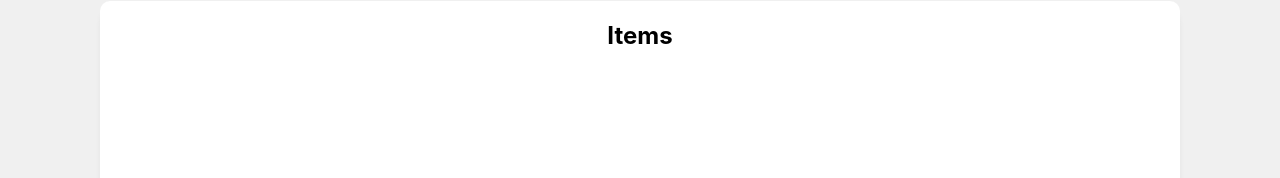
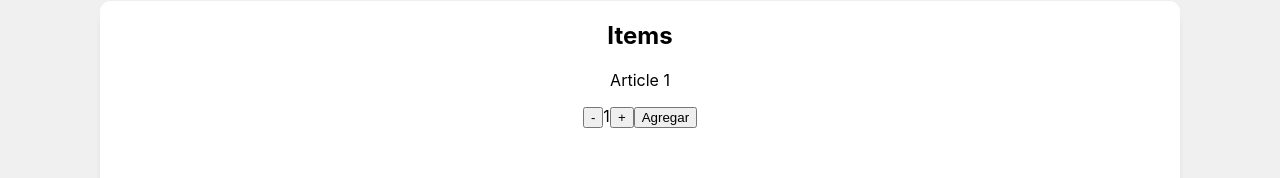
Before and after one commit to davidcuellard/reactjs-ecommerce, a React (Create React App) app: page / in a window 1280 px wide. Shown: the part 319-497 px from the top of the page. Built offline with nearby package versions, Linux system fonts and the light colour scheme.

Commit message:
desafío 4

```diff
--- /dev/null
+++ b/src/components/ItemCount.js
@@ -0,0 +1,31 @@
+import React from 'react'
+import { useState } from 'react'
+
+function ItemCount(props){
+  const [count, setCount] = useState(props.initial)
+
+  const countPlus = () => {
+    if(count < props.stock){
+        setCount(count+1)
+    }
+  }
+
+  const countLess = () => {
+    if(count > 0){
+        setCount(count-1)
+    }
+  }
+
+  return (
+    <div>
+        <p> Article 1 </p>
+        <button disabled = {count===0} onClick = { countLess } > - </button>
+        <label>{ count }</label>
+        <button disabled = {count===props.stock} onClick = { countPlus } > + </button>
+        <button onClick = { () => props.onAdd(count) } > Agregar </button>
+    </div>
+  )
+
+}
+
+export default ItemCount
--- a/src/components/ItemListContainer.jsx
+++ b/src/components/ItemListContainer.jsx
@@ -1,9 +1,16 @@
 import React from 'react'
+import ItemCount from './ItemCount'
 
 function ItemListContainer(props) {
+
+  const onAdd = (cantidad) => {
+    console.log(`Se agregó ${cantidad} de productos`)
+  }
+
   return (
     <div className='itemContainer'>
         <h2> {props.title} </h2>
+        <ItemCount stock = {5} initial = {1} onAdd = { onAdd }/>
     </div>
   )
 }
```
